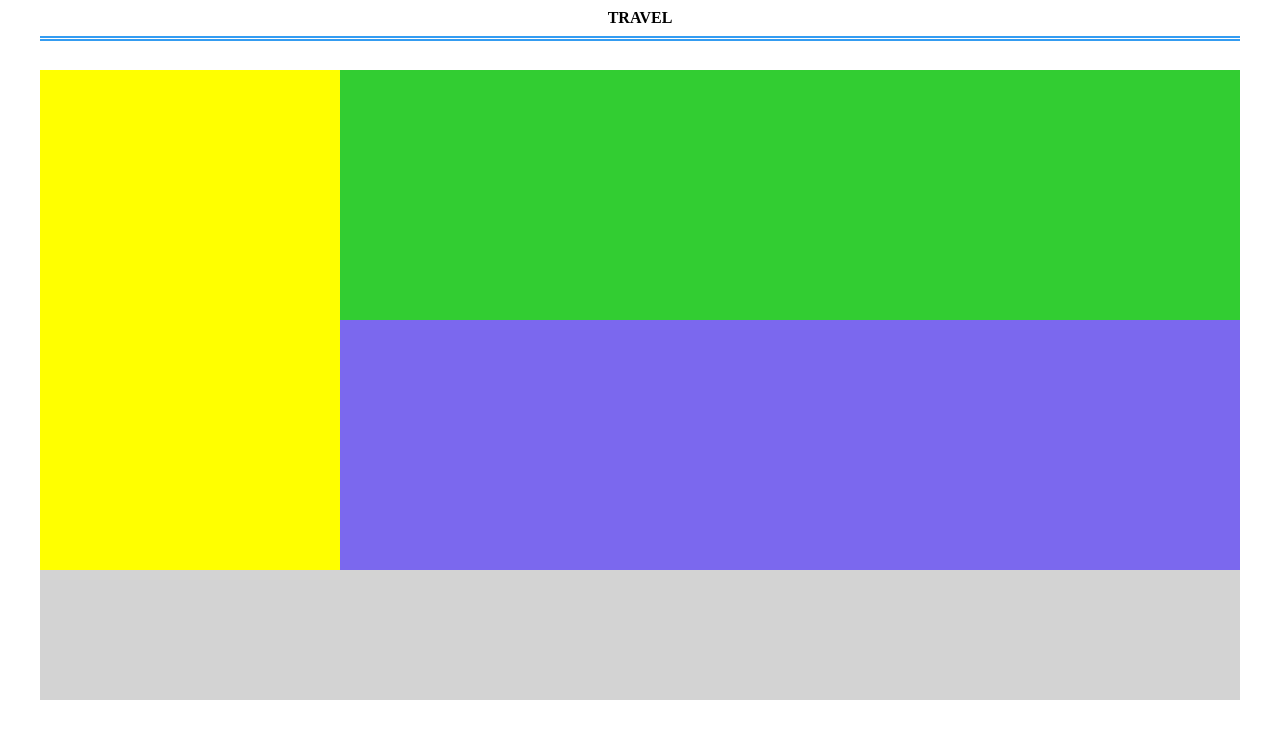
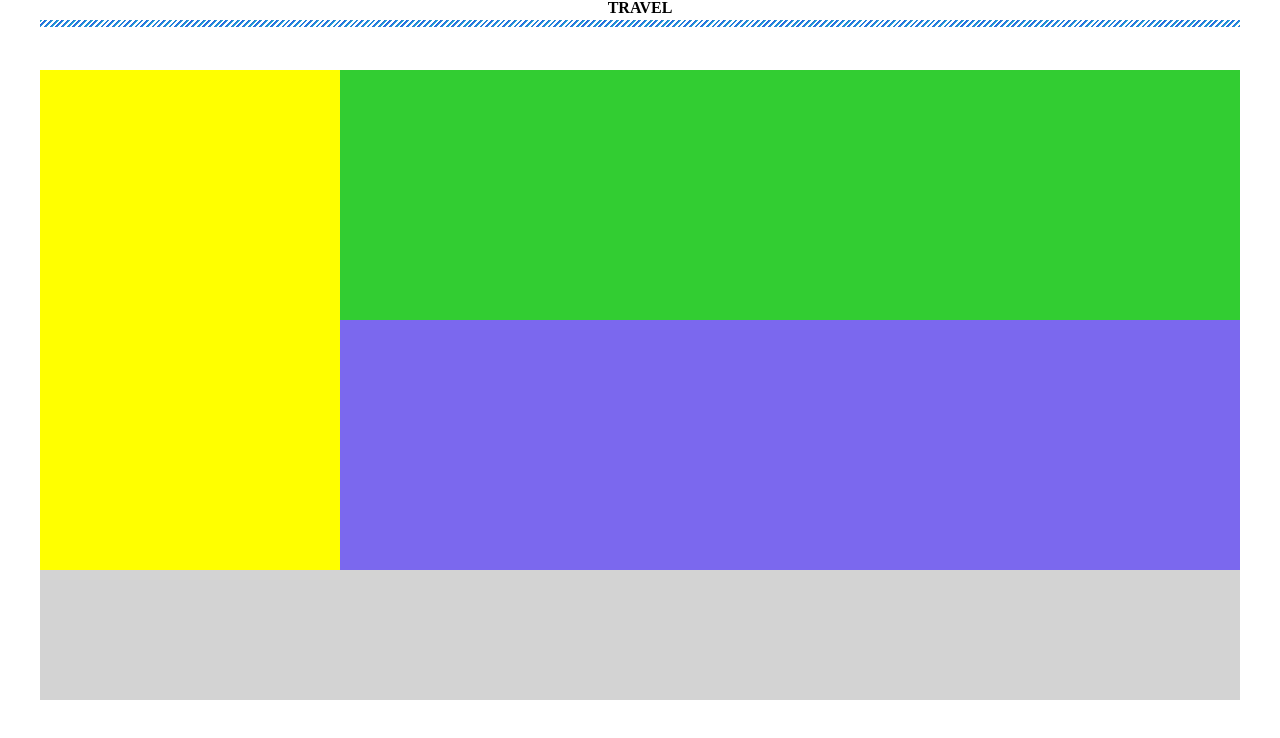
Before and after one commit to mash1002/puzzle02, a plain HTML site: page index.html in a window 1280 px wide. Drawn offline with Linux system fonts and the light colour scheme.

Commit message:
css design

```diff
--- a/css/style.css
+++ b/css/style.css
@@ -7,11 +7,23 @@
 }
 
 .normal{
-    padding: 10px;
     font-weight: bold;
+    position: relative;
     text-align: center;
-    border-bottom: double 5px rgb(52, 156, 241);
+
 }
+
+.normal:after {
+    content: "";
+    position: absolute;
+    top: 20px;
+    left: 0;
+    bottom: 0;
+    width: 100%;
+    height: 7px;
+    background: -webkit-repeating-linear-gradient(-45deg, #4faae7, #46a7e7 2px, #fff 2px, #fff 4px);
+    background: repeating-linear-gradient(-45deg, #22b4ce, #2b56e6 2px, #fff 2px, #fff 4px);
+  }
 
 .side{
     float:left;
```
